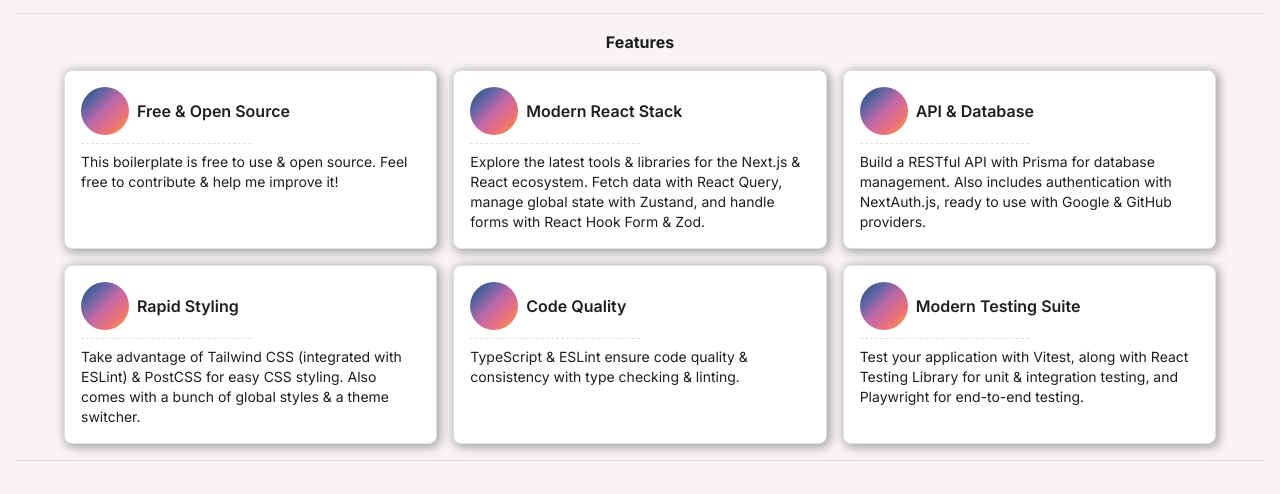
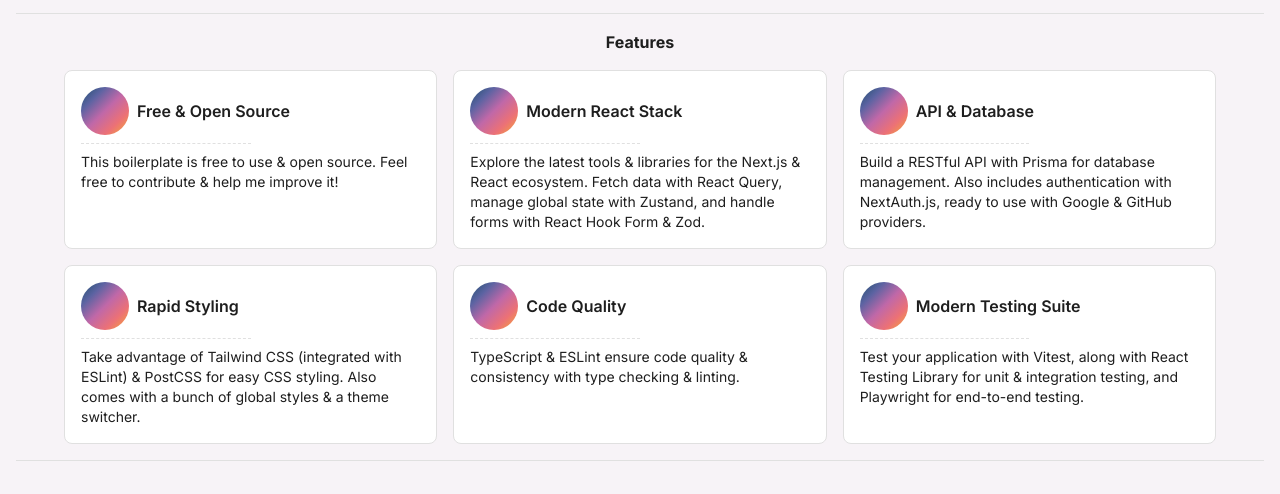
Before and after one commit to matimortari/nextjs-boilerplate, a Next.js app: page / in a window 1280 px wide. Shown: the part 150-644 px from the top of the page. Built offline with nearby package versions, Linux system fonts and the light colour scheme; no server answers; some icons are missing.

Commit message:
refactor: minor code tweaks and fixes for improved quality

```diff
--- a/src/app/layout.tsx
+++ b/src/app/layout.tsx
@@ -15,7 +15,7 @@ export const metadata: Metadata = {
 	description: "Next.js Boilerplate website."
 }
 
-export default async function RootLayout({ children }: { children: ReactNode }) {
+export default async function RootLayout({ children }: Readonly<{ children: ReactNode }>) {
 	const session = await getServerSession(authOptions)
 
 	return (
--- a/src/app/page.tsx
+++ b/src/app/page.tsx
@@ -1,38 +1,42 @@
-"use client"
-
 import { Icon } from "@iconify/react"
 import Link from "next/link"
 
 const features = [
 	{
+		id: 1,
 		name: "Free & Open Source",
 		description: "This boilerplate is free to use & open source. Feel free to contribute & help me improve it!",
 		icon: "mdi:code"
 	},
 	{
+		id: 2,
 		name: "Modern React Stack",
 		description:
 			"Explore the latest tools & libraries for the Next.js & React ecosystem. Fetch data with React Query, manage global state with Zustand, and handle forms with React Hook Form & Zod.",
 		icon: "mdi:console"
 	},
 	{
+		id: 3,
 		name: "API & Database",
 		description:
 			"Build a RESTful API with Prisma for database management. Also includes authentication with NextAuth.js, ready to use with Google & GitHub providers.",
 		icon: "mdi:database-cog"
 	},
 	{
+		id: 4,
 		name: "Rapid Styling",
 		description:
 			"Take advantage of Tailwind CSS (integrated with ESLint) & PostCSS for easy CSS styling. Also comes with a bunch of global styles & a theme switcher.",
 		icon: "mdi:palette-advanced"
 	},
 	{
+		id: 5,
 		name: "Code Quality",
 		description: "TypeScript & ESLint ensure code quality & consistency with type checking & linting.",
 		icon: "mdi:bug-check-outline"
 	},
 	{
+		id: 6,
 		name: "Modern Testing Suite",
 		description:
 			"Test your application with Vitest, along with React Testing Library for unit & integration testing, and Playwright for end-to-end testing.",
@@ -80,8 +84,8 @@ export default function Home() {
 				<h4 className="mb-4 font-bold">Features</h4>
 
 				<ul className="mx-12 grid grid-cols-2 gap-4 md:grid-cols-3">
-					{features.map((feature, index) => (
-						<li key={index} className="popover">
+					{features.map((feature) => (
+						<li key={feature.id} className="card p-4">
 							<div className="flex flex-row items-center gap-2">
 								<span className="icon gradient-chart rounded-full bg-muted p-2">
 									{feature.icon && <Icon icon={feature.icon} className="size-8 text-white" />}
--- a/src/components/Navbar.tsx
+++ b/src/components/Navbar.tsx
@@ -10,9 +10,11 @@ import { useEffect, useRef, useState } from "react"
 export default function Navbar() {
 	const { data: session } = useSession()
 	const { theme, setTheme } = useTheme()
+
+	const userMenuRef = useRef<HTMLDivElement>(null)
+
 	const [isOpen, setIsOpen] = useState(false)
 	const [userMenuOpen, setUserMenuOpen] = useState(false)
-	const userMenuRef = useRef<HTMLDivElement>(null)
 
 	const handleThemeToggle = () => {
 		setTheme(theme === "light" ? "dark" : "light")
@@ -61,14 +63,14 @@ export default function Navbar() {
 						/>
 					</button>
 
-					{/* Mobile Menu Button */}
+					{/* Mobile menu button */}
 					<div className="md:hidden">
 						<button onClick={() => setIsOpen(!isOpen)} className="btn size-8 bg-card">
 							<Icon icon="bi:menu-button-wide" />
 						</button>
 					</div>
 
-					{session && session.user.name && session.user.image ? (
+					{session?.user?.name && session?.user?.image ? (
 						<div className="flex flex-row items-center space-x-2">
 							<div className="relative">
 								<Image
@@ -80,7 +82,7 @@ export default function Navbar() {
 									onClick={() => setUserMenuOpen(!userMenuOpen)}
 								/>
 
-								{/* User Dropdown Menu */}
+								{/* User dropdown menu */}
 								{userMenuOpen && (
 									<div ref={userMenuRef} className="popover absolute right-0 z-10 mt-2 w-28">
 										<div className="flex flex-col space-y-2 text-start text-sm font-medium">
@@ -106,7 +108,7 @@ export default function Navbar() {
 				</div>
 			</div>
 
-			{/* Mobile Menu */}
+			{/* Mobile menu */}
 			{isOpen && (
 				<div className="md:hidden">
 					<div className="space-y-2 border-t p-4 shadow-md">
--- a/src/components/context/Providers.tsx
+++ b/src/components/context/Providers.tsx
@@ -1,11 +1,11 @@
+"use client"
+
 /* Wrapper component for the main providers used in the application
 - SessionProvider: Manages user authentication sessions using NextAuth.js
 - QueryClientProvider: Sets up React Query for data fetching and caching
 - ReactQueryDevtools: Enables React Query debugging tools in development
 - ThemeProvider: Adds support for light/dark theme selection using next-themes
 - Analytics: Provides Vercel analytics for tracking user interactions */
-
-"use client"
 
 import { QueryClient, QueryClientProvider } from "@tanstack/react-query"
 import { ReactQueryDevtools } from "@tanstack/react-query-devtools"
@@ -19,7 +19,7 @@ const queryClient = new QueryClient({
 	defaultOptions: { queries: { staleTime: 60 * 1000 } }
 })
 
-export default function Providers({ children, session }: { children: ReactNode; session: Session | null }) {
+export default function Providers({ children, session }: { readonly children: ReactNode; readonly session: Session }) {
 	return (
 		<SessionProvider session={session}>
 			<QueryClientProvider client={queryClient}>
```
